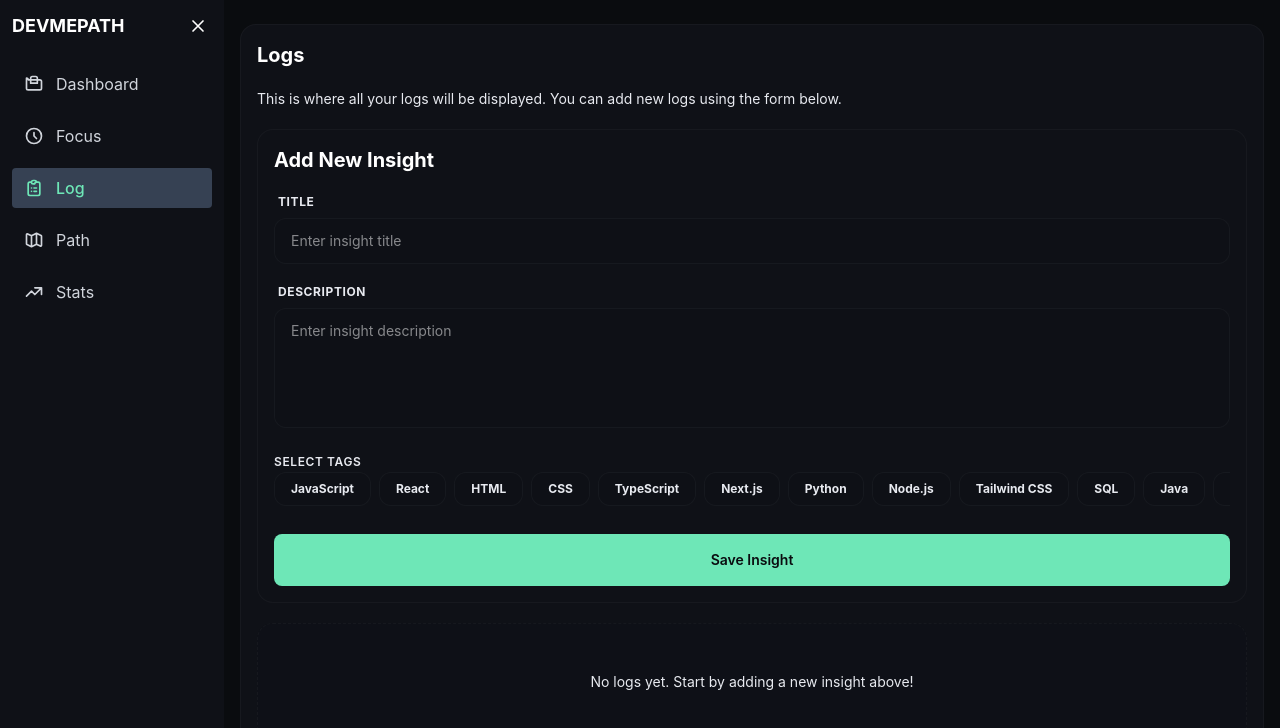
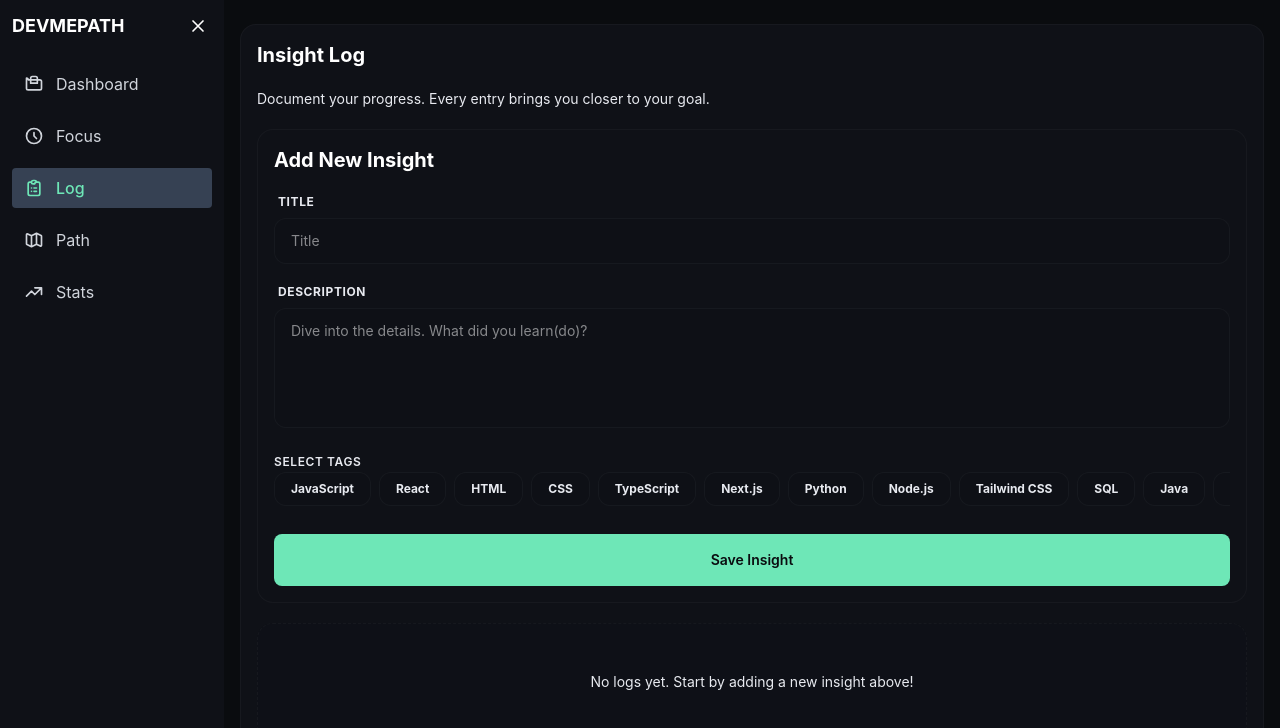
Before and after one commit to BesufikadHosiso/LevelGit, a React (Vite) app: page /log in a window 1280 px wide. Shown: the top 728 px of the page. Built offline with nearby package versions, Linux system fonts and the light colour scheme.

Commit message:
fix(logs): handle tag array types and apply streak color fallback for untagged entries

```diff
--- a/src/components/features/AddInsight.jsx
+++ b/src/components/features/AddInsight.jsx
@@ -85,13 +85,13 @@ const AddInsight = () => {
                 label="Title"
                 value={title}
                 onChange={(e) => setTitle(e.target.value)}
-                placeholder="Enter insight title"
+                placeholder="Title"
             />
             <Input
                 label="Description"
                 value={description}
                 onChange={(e) => setDescription(e.target.value)}
-                placeholder="Enter insight description"
+                placeholder="Dive into the details. What did you learn(do)?"
                 textarea
             />
 
--- a/src/pages/Logs.jsx
+++ b/src/pages/Logs.jsx
@@ -5,8 +5,8 @@ const Logs = () => {
 
     return (
         <div className="p-4 bg-surface rounded-card border border-border/50 space-y-5">
-            <h2 className="text-xl font-bold text-white">Logs</h2>
-            <p className="text-muted-foreground text-sm">This is where all your logs will be displayed. You can add new logs using the form below.</p>
+            <h2 className="text-xl font-bold text-white">Insight Log</h2>
+            <p className="text-muted-foreground text-sm">Document your progress. Every entry brings you closer to your goal.</p>
             <AddInsight />
             <div className="space-y-4">
                 <LogTimeline />
```
